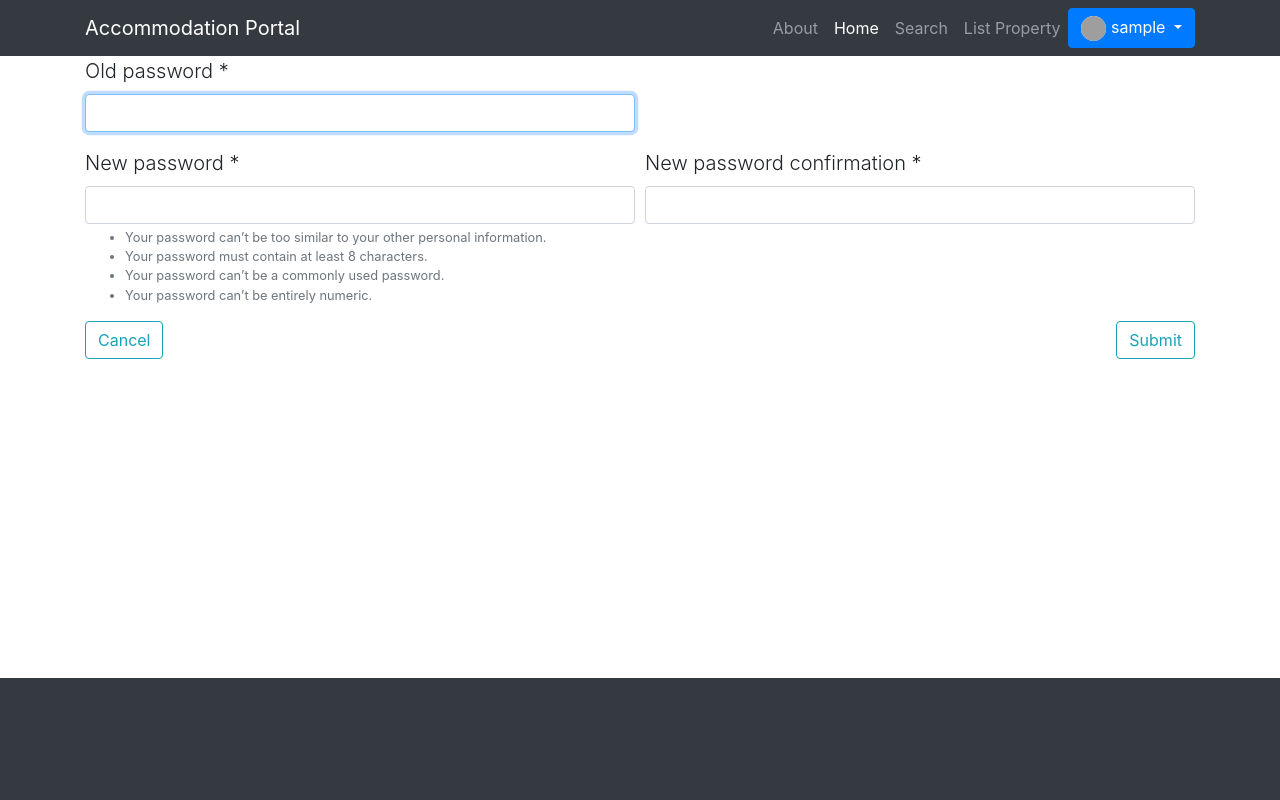
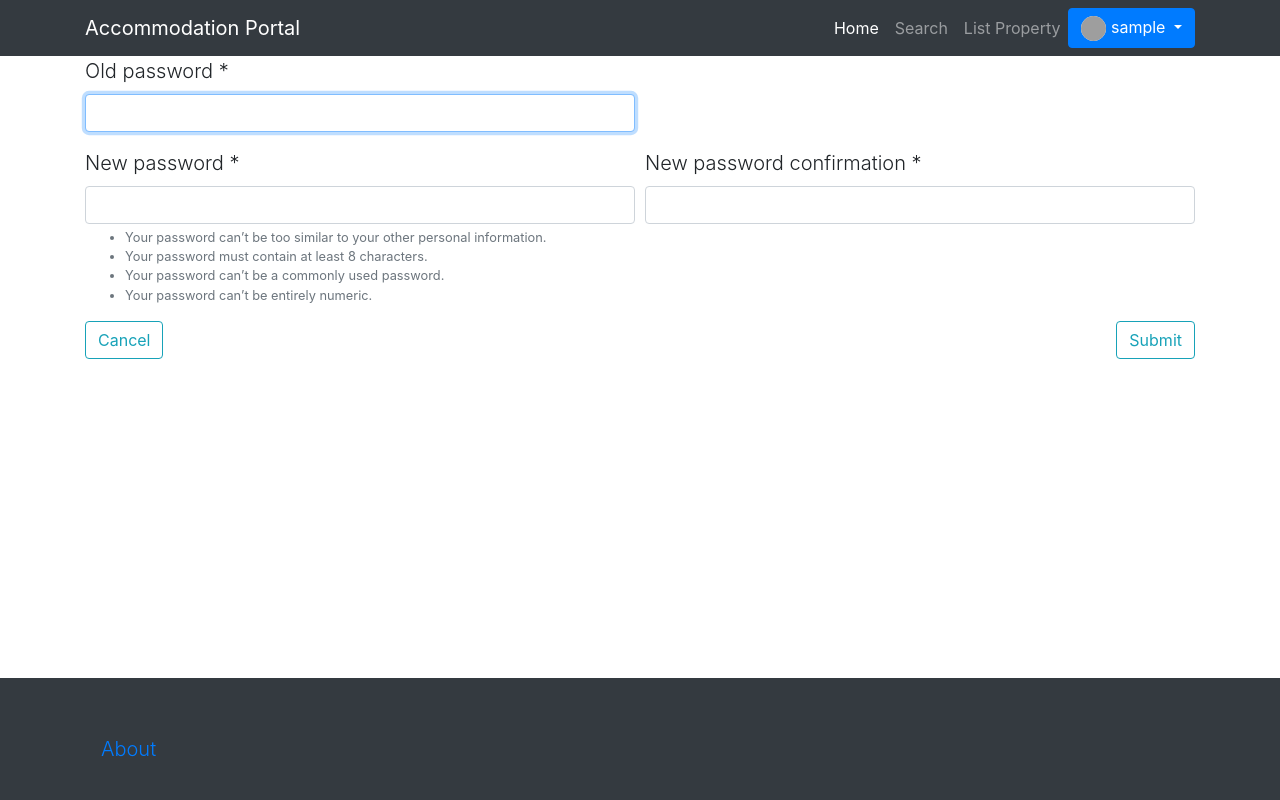
Before and after one commit to Jackson-Luu/AccommodationWebsite, a Django app: page /profile/changepassword in a window 1280 px wide. Run offline with Django 3.2, Linux system fonts and the light colour scheme; the visitor is signed in with stand-in values (Sample User, id 1); some libraries are stand-ins or nearby versions; grey boxes are pictures that could not be loaded.

Commit message:
Move about link to footer

```diff
--- a/mysite/templates/footer.html
+++ b/mysite/templates/footer.html
@@ -1,5 +1,11 @@
 <footer class="py-5 bg-dark">
 	<div class="container">
-
+		<ul class="list-inline">
+			<li class="list-inline-item">
+				<p class="nav-item lead">
+					<a class="nav-link" href="/about">About</a>
+				</p>
+			</li>
+		</ul>
 	</div>
 </footer>
--- a/mysite/templates/navbar.html
+++ b/mysite/templates/navbar.html
@@ -35,9 +35,6 @@
         </button>
         <div class="collapse navbar-collapse" id="navbarResponsive">
             <ul class="navbar-nav ml-auto">
-                <li class="nav-item">
-                    <a class="nav-link" href="/about">About</a>
-                </li>
                 <li class="nav-item active">
                     <a class="nav-link" href="/">
                         Home
```
